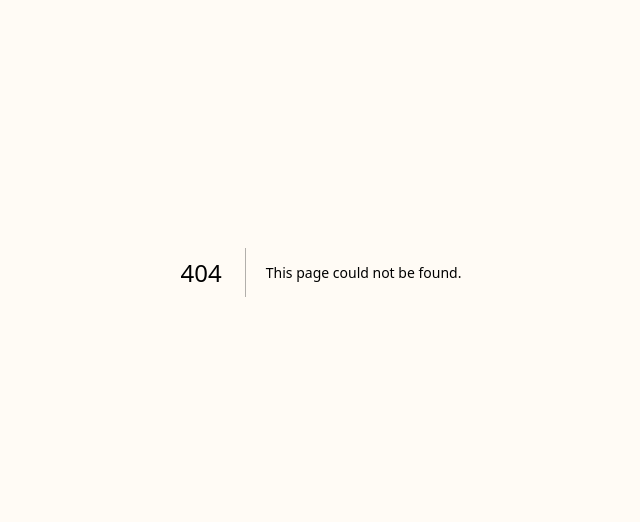
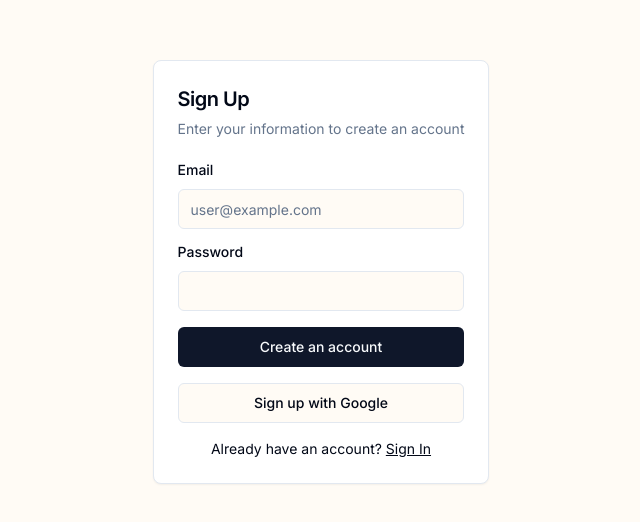
Before and after one commit to noahk004/spothub, a Next.js app in the folder frontend/: page /sign-up in a window 1280 px wide. Before the commit this address had no page. Shown: the part 128-650 px from the top of the page, without its empty margins (319-959 px from the left). Built offline with nearby package versions, Linux system fonts and the light colour scheme.

Commit message:
Create sign up form

```diff
--- /dev/null
+++ b/frontend/src/app/app/layout.tsx
@@ -0,0 +1,7 @@
+export default function AppLayout({
+    children,
+  }: {
+    children: React.ReactNode
+  }) {
+    return <section>{children}</section>
+  }
--- /dev/null
+++ b/frontend/src/app/app/page.tsx
@@ -0,0 +1,7 @@
+export default function Page() {
+    return (
+        <div>
+            Hello world!
+        </div>
+    )
+}
--- a/frontend/src/app/page.tsx
+++ b/frontend/src/app/page.tsx
@@ -1,3 +1,5 @@
+import Link from 'next/link'
+
 import { Button } from "@/components/ui/button"
 
 export default function Home() {
@@ -8,10 +10,11 @@ export default function Home() {
           <h1 className="text-6xl font-bold mb-4 text-center">Welcome to <span className='drop-shadow-lg bg-gradient-to-r from-orange-500 to-red-800 inline-block text-transparent bg-clip-text'>SpotHub</span></h1>
           <div className="text-xl text-center mb-4">Find out what people have to say about UC Irvine's most popular study spots!</div>
           <div className='flex justify-center '>
-            <Button size='lg'>Get Started</Button>
+            <Button size='lg' asChild>
+              <Link href="/sign-in">Get Started</Link>
+            </Button>
           </div>
         </div>
-
       </div>
     </div>
   );
--- a/frontend/src/app/sign-in/page.tsx
+++ b/frontend/src/app/sign-in/page.tsx
@@ -1,7 +1,73 @@
-export default function SignInLayout({
-    children,
-  }: {
-    children: React.ReactNode
-  }) {
-    return <section>{children}</section>
-  }
+import Image from "next/image";
+import Link from "next/link";
+import { Button } from "@/components/ui/button";
+import { Input } from "@/components/ui/input";
+import { Label } from "@/components/ui/label";
+
+export default function Page() {
+  return (
+    <div className="flex w-full h-screen lg:grid lg:min-h-[600px] lg:grid-cols-2 xl:min-h-[800px]">
+      <div className="flex items-center justify-center py-12">
+        <div className="mx-auto grid w-[350px] gap-6">
+          <div className="justify-center grid">
+            <Image
+              src="/spothub.svg"
+              alt="icon"
+              width="70"
+              height="70"
+              priority
+            />
+          </div>
+          <div className="grid gap-2 text-center">
+            <h1 className="text-3xl font-bold">Sign In</h1>
+          </div>
+          <div className="grid gap-4">
+            <div className="grid gap-2">
+              <Label htmlFor="email">Email</Label>
+              <Input
+                id="email"
+                type="email"
+                placeholder="user@example.com"
+                required
+              />
+            </div>
+            <div className="grid gap-2">
+              <div className="flex items-center">
+                <Label htmlFor="password">Password</Label>
+                <Link
+                  href="/forgot-password"
+                  className="ml-auto inline-block text-sm underline"
+                >
+                  Forgot your password?
+                </Link>
+              </div>
+              <Input id="password" type="password" required />
+            </div>
+            <Button type="submit" className="w-full">
+              Login
+            </Button>
+            <Button variant="outline" className="w-full">
+              Login with Google
+            </Button>
+          </div>
+          <div className="mt-4 text-center text-sm">
+            Don&apos;t have an account?{" "}
+            <Link href="/sign-up" className="underline">
+              Sign Up
+            </Link>
+          </div>
+        </div>
+      </div>
+      <div className="hidden bg-muted lg:block contrast-125 brightness-50">
+        <Image
+          src="/backgroundimage.jpg"
+          alt="Image"
+          width="2000"
+          height="2000"
+          className="h-full w-full object-cover"
+          priority
+        />
+      </div>
+    </div>
+  );
+}
--- /dev/null
+++ b/frontend/src/app/sign-up/layout.tsx
@@ -0,0 +1,7 @@
+export default function SignUpLayout({
+    children,
+  }: {
+    children: React.ReactNode
+  }) {
+    return <section>{children}</section>
+  }
--- /dev/null
+++ b/frontend/src/app/sign-up/page.tsx
@@ -0,0 +1,55 @@
+import Link from "next/link";
+import { Button } from "@/components/ui/button";
+import {
+  Card,
+  CardContent,
+  CardDescription,
+  CardHeader,
+  CardTitle,
+} from "@/components/ui/card";
+import { Input } from "@/components/ui/input";
+import { Label } from "@/components/ui/label";
+
+export default function Page() {
+  return (
+    <div className="h-screen flex items-center">
+      <Card className="h-screen mx-auto max-w-sm h-fit">
+        <CardHeader>
+          <CardTitle className="text-xl">Sign Up</CardTitle>
+          <CardDescription>
+            Enter your information to create an account
+          </CardDescription>
+        </CardHeader>
+        <CardContent className="">
+          <div className="grid gap-4">
+            <div className="grid gap-2">
+              <Label htmlFor="email">Email</Label>
+              <Input
+                id="email"
+                type="email"
+                placeholder="user@example.com"
+                required
+              />
+            </div>
+            <div className="grid gap-2">
+              <Label htmlFor="password">Password</Label>
+              <Input id="password" type="password" />
+            </div>
+            <Button type="submit" className="w-full">
+              Create an account
+            </Button>
+            <Button variant="outline" className="w-full">
+              Sign up with Google
+            </Button>
+          </div>
+          <div className="mt-4 text-center text-sm">
+            Already have an account?{" "}
+            <Link href="/sign-in" className="underline">
+              Sign In
+            </Link>
+          </div>
+        </CardContent>
+      </Card>
+    </div>
+  );
+}
```
Also changed, not shown: frontend/public/spothub.svg (added).
